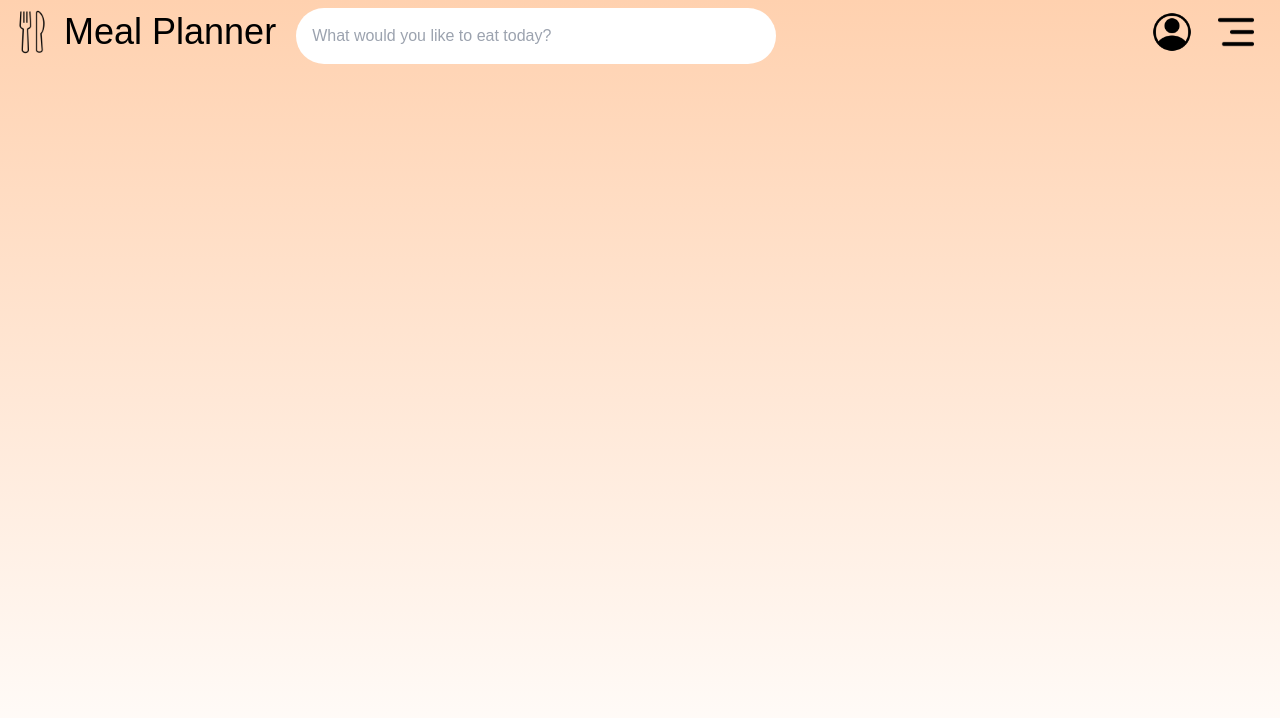
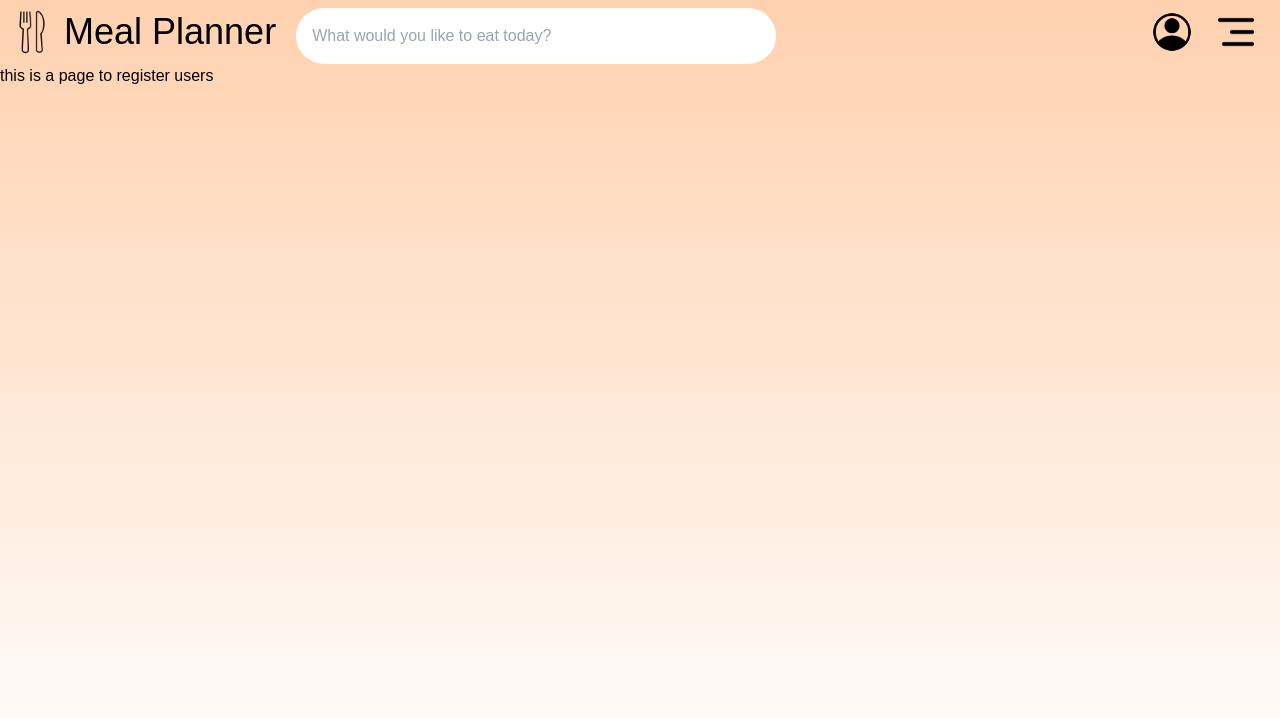
Before and after one commit to MatthewHilliard/Grub-Gallery, a React (Vite) app in the folder code/client/: page /login in a window 1280 px wide. Before the commit this address had no page. Shown: the top 718 px of the page. Built offline with nearby package versions, Linux system fonts and the light colour scheme; a web font is replaced by a local one.

Commit message:
implemented routes for login/home page in NavBar

```diff
--- a/code/client/src/App.jsx
+++ b/code/client/src/App.jsx
@@ -1,6 +1,7 @@
 import React from 'react'
 import NavBar from './components/NavBar'
 import Home from './components/Home'
+import Login from './components/Login'
 import './index.css'
 
 import { BrowserRouter as Router, Route, Routes } from 'react-router-dom';
@@ -12,7 +13,7 @@ function App() {
         <NavBar/>
         <Routes>
             <Route path='/' element={<Home />} />
-            {/* <Route path='/graph' element={<Graph />} /> */}
+            <Route path='/login' element={<Login />} />
         </Routes>
     </Router>
   )
--- /dev/null
+++ b/code/client/src/components/Login.jsx
@@ -0,0 +1,10 @@
+function Login() {
+
+    return (
+        <div>
+            this is a page to register users
+        </div>
+    )
+}
+
+export default Login
--- a/code/client/src/components/NavBar.jsx
+++ b/code/client/src/components/NavBar.jsx
@@ -1,12 +1,13 @@
 import logo from '../assets/forkandknife.png'
 import menu_bar from '../assets/menu_bar.png'
 import profile_photo from '../assets/profile.png'
+import { Link } from 'react-router-dom'
 
 function NavBar(){
     return(
         <div className="flex flex-row mx-auto my-auto overflow-hidden">
             <div className='flex items-center'>
-                <img className='h-16 py-2 px-2' src={logo}/>
+                <Link to="/"><img className='h-16 py-2 px-2' src={logo}/></Link>
                 <h1 className="py-3 text-4xl font-light">Meal Planner</h1>
             </div>
             <div className="ml-5 mt-2"> {/*Can change the placement as needed*/}
@@ -20,7 +21,7 @@ function NavBar(){
 
             <div className='flex items-center ml-auto mr-5'>
                 <button className=''>
-                    <img className='h-10' src={profile_photo}/>
+                    <Link to="/login"><img className='h-10' src={profile_photo}/></Link>
                 </button>
                 <button className='ml-5'> {/* Adjust the ml-2 (margin-left) as needed */}
                     <img className='h-12' src={menu_bar}/>
```
